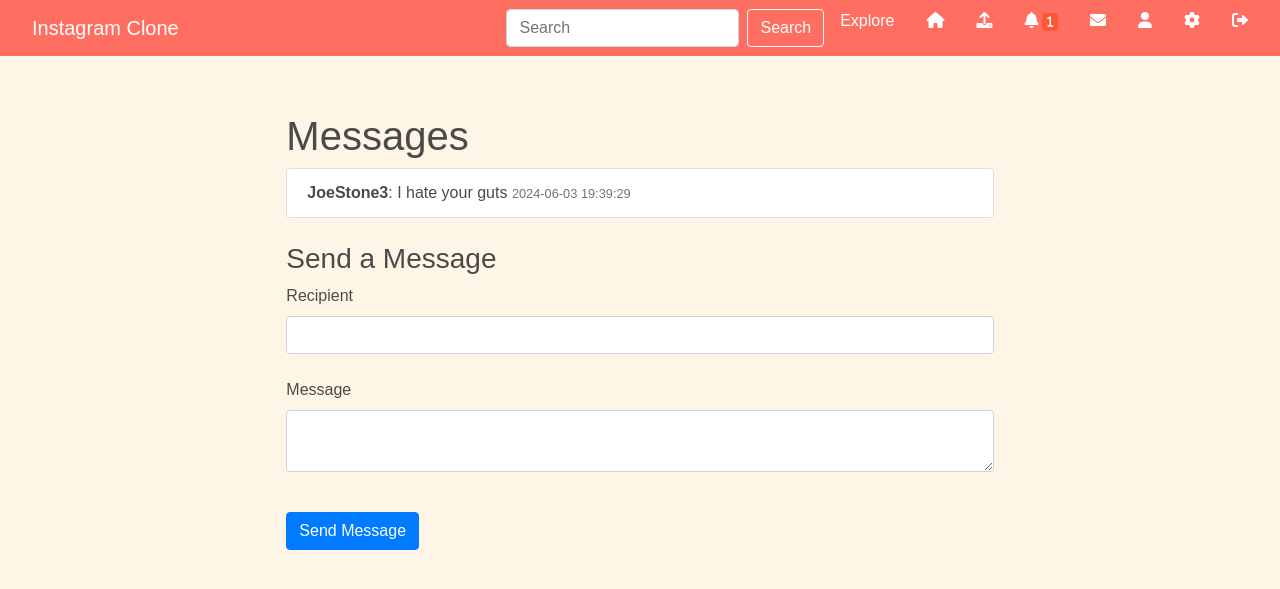
After one commit to joestonecodes/instagran_clone, a Flask app: page /messages in a window 1280 px wide. The commit adds this page. Shown: the top 589 px of the page. Run offline with Flask 3, Linux system fonts and the light colour scheme; a user stored in the database is signed in; data comes from the database, SQL or seed files in the repository; both versions use the stored data as it was after the commit; some libraries are stand-ins or nearby versions.

Commit message:
"updated everything"

```diff
--- a/app/forms.py
+++ b/app/forms.py
@@ -61,3 +61,8 @@ class EditProfileForm(FlaskForm):
 class SearchForm(FlaskForm):
     query = StringField('Search', validators=[DataRequired()])
     submit = SubmitField('Search')
+
+class MessageForm(FlaskForm):
+    recipient = StringField('Recipient', validators=[DataRequired()])
+    body = TextAreaField('Message', validators=[DataRequired(), Length(min=1, max=500)])
+    submit = SubmitField('Send')
--- a/app/main.py
+++ b/app/main.py
@@ -6,8 +6,8 @@ from flask_login import login_required, current_user
 from werkzeug.utils import secure_filename
 from PIL import Image
 from . import db
-from .models import Post, User, Comment, Like, Notification, Story, Hashtag
-from .forms import UploadForm, CommentForm, EditProfileForm, SearchForm, StoryForm
+from .models import Post, User, Comment, Like, Notification, Story, Hashtag, Message
+from .forms import UploadForm, CommentForm, EditProfileForm, SearchForm, StoryForm, MessageForm
 
 
 main = Blueprint('main', __name__)
@@ -133,17 +133,24 @@ def view_story(story_id):
 def uploaded_file(filename):
     return send_from_directory(os.path.join(current_app.root_path, 'uploads'), filename)
 
-@main.route('/profile/<username>')
+@main.route('/profile/<username>', methods=['GET', 'POST'])
 @login_required
 def profile(username):
     form = SearchForm()
-    story_form = StoryForm()
+    comment_form = CommentForm()
     user = User.query.filter_by(username=username).first_or_404()
+    is_current_user = user.id == current_user.id
+    is_following = current_user.is_following(user)
+    message_form = MessageForm()
+    if message_form.validate_on_submit() and not is_current_user:
+        message = Message(sender=current_user, recipient=user, body=message_form.body.data)
+        db.session.add(message)
+        db.session.commit()
+        flash('Your message has been sent.', 'success')
+        return redirect(url_for('main.profile', username=username))
     stories = Story.query.filter_by(user_id=user.id).order_by(Story.timestamp.desc()).all()
     posts = Post.query.filter_by(user_id=user.id).order_by(Post.timestamp.desc()).all()
-    comment_form = CommentForm()
-    is_following = current_user.is_following(user)
-    return render_template('profile.html', user=user, posts=posts, comment_form=comment_form, is_following=is_following, form=form, stories=stories, story_form=story_form)
+    return render_template('profile.html', user=user, is_current_user=is_current_user, form=form, stories=stories, posts=posts, search_form=form, comment_form = comment_form, message_form = message_form, is_following=is_following,)
 
 @main.route('/comment/<int:post_id>', methods=['POST'])
 @login_required
@@ -174,35 +181,34 @@ def like(post_id):
     create_notification(post.author, 'like', message)
     return redirect(request.referrer or url_for('main.index'))
 
-@main.route('/follow/<username>', methods=['POST'])
+@main.route('/follow/<username>')
 @login_required
 def follow(username):
-    user = User.query.filter_by(username=username).first_or_404()
+    user = User.query.filter_by(username=username).first()
     if user is None:
-        flash(f'User {username} not found.', 'danger')
+        flash('User {} not found.'.format(username), 'danger')
         return redirect(url_for('main.index'))
     if user == current_user:
         flash('You cannot follow yourself!', 'danger')
         return redirect(url_for('main.profile', username=username))
     current_user.follow(user)
     db.session.commit()
-    create_notification(user, 'follow', f'{current_user.username} is now following you.')
-    flash(f'You are now following {username}!', 'success')
+    flash('You are now following {}!'.format(username), 'success')
     return redirect(url_for('main.profile', username=username))
 
-@main.route('/unfollow/<username>', methods=['POST'])
+@main.route('/unfollow/<username>')
 @login_required
 def unfollow(username):
-    user = User.query.filter_by(username=username).first_or_404()
+    user = User.query.filter_by(username=username).first()
     if user is None:
-        flash(f'User {username} not found.', 'danger')
+        flash('User {} not found.'.format(username), 'danger')
         return redirect(url_for('main.index'))
     if user == current_user:
         flash('You cannot unfollow yourself!', 'danger')
         return redirect(url_for('main.profile', username=username))
     current_user.unfollow(user)
     db.session.commit()
-    flash(f'You have unfollowed {username}.', 'success')
+    flash('You are no longer following {}.'.format(username), 'success')
     return redirect(url_for('main.profile', username=username))
 
 @main.route('/edit_profile', methods=['GET', 'POST'])
@@ -255,3 +261,41 @@ def hashtag(hashtag):
     hashtag_obj = Hashtag.query.filter_by(name=hashtag).first_or_404()
     posts = Post.query.join(Post.hashtags).filter(Hashtag.id == hashtag_obj.id).order_by(Post.timestamp.desc()).all()
     return render_template('hashtag.html', hashtag=hashtag, posts=posts, comment_form=comment_form, form=form, story_form=story_form)
+
+@main.route('/messages', methods=['GET', 'POST'])
+@login_required
+def messages():
+    form = SearchForm()
+    message_form = MessageForm()
+    if message_form.validate_on_submit():
+        recipient_username = message_form.recipient.data
+        recipient = User.query.filter_by(username=recipient_username).first()
+        if recipient:
+            message = Message(sender=current_user, recipient=recipient, body=message_form.body.data)
+            db.session.add(message)
+            db.session.commit()
+            flash('Your message has been sent.', 'success')
+        else:
+            flash('Recipient not found.', 'danger')
+        return redirect(url_for('main.messages'))
+    received_messages = Message.query.filter_by(recipient_id=current_user.id).order_by(Message.timestamp.desc()).all()
+    for message in received_messages:
+        if not message.read:
+            message.read = True
+    db.session.commit()
+
+    return render_template('messages.html', form=form, messages=received_messages, message_form=message_form)
+
+@main.route('/send_message/<recipient>', methods=['GET', 'POST'])
+@login_required
+def send_message(recipient):
+    form = SearchForm()
+    message_form = MessageForm()
+    recipient_user = User.query.filter_by(username=recipient).first_or_404()
+    if message_form.validate_on_submit():
+        message = Message(sender=current_user, recipient=recipient_user, body=message_form.body.data)
+        db.session.add(message)
+        db.session.commit()
+        flash('Your message has been sent.', 'success')
+        return redirect(url_for('main.messages'))
+    return render_template('send_message.html', form=form, recipient=recipient, message_form=message_form, recipient_user = recipient_user, message = message)
--- a/app/static/css/styles.css
+++ b/app/static/css/styles.css
@@ -3,7 +3,6 @@ body {
 }
 nav {
     background-color: #333;
-    color: #fff;
     padding: 1rem;
     text-align: center;
 }
@@ -30,3 +29,12 @@ nav a {
     width: 100%;
     height: auto;
 }
+.navbar-nav .nav-link .fas {
+    color: #333;  /* This makes sure the icon inherits the color of its parent */
+    margin-right: 5px;  /* Add some spacing between the icon and the text */
+}
+
+.navbar-nav .nav-link .badge {
+    color: #333;
+    margin-left: 5px;  /* Add some spacing between the text and the badge */
+}
--- a/app/templates/base.html
+++ b/app/templates/base.html
@@ -1,3 +1,5 @@
+<!doctype html>
+<html lang="en">
     <!doctype html>
     <html lang="en">
     <head>
@@ -5,21 +7,67 @@
         <meta name="viewport" content="width=device-width, initial-scale=1.0">
         <link href="https://stackpath.bootstrapcdn.com/bootstrap/4.5.2/css/bootstrap.min.css" rel="stylesheet">
         <link rel="stylesheet" href="{{ url_for('static', filename='css/styles.css') }}">
+        <link rel="stylesheet" href="https://cdnjs.cloudflare.com/ajax/libs/font-awesome/6.0.0-beta3/css/all.min.css">
         <title>Instagram Clone</title>
         <style>
+            :root {
+                --primary-color: #ff6f61; /* Warm primary color */
+                --secondary-color: #ffcccb; /* Light warm secondary color */
+                --background-color: #fff5e6; /* Warm background color */
+                --text-color: #4a4a4a; /* Dark text color */
+                --link-color: #ff6f61; /* Warm link color */
+            }
+
+            body {
+                background-color: var(--background-color);
+                color: var(--text-color);
+            }
+            .navbar {
+
+                color:var(--primary-color)
+
+            }
+
+            .navbar, .dropdown-menu {
+                background-color: var(--primary-color);
+            }
+
+            .nav-link, .dropdown-item {
+                color: var(--text-color);
+            }
+
+            .nav-link:hover, .dropdown-item:hover {
+                color: var(--link-color);
+            }
+
+            .badge-danger {
+                background-color: #ff5733; /* Warm badge color */
+            }
+
             .form-group {
                 margin-bottom: 1.5rem;
             }
+
             .form-check-input {
                 margin-right: 0.5rem;
             }
+
             .form-check-label {
                 margin-right: 1.5rem;
+            }
+
+            .navbar-nav .nav-link .fas {
+                color: inherit; /* Ensure the icon inherits the color */
+                margin-right: 5px; /* Add spacing between the icon and the text */
+            }
+
+            .navbar-nav .nav-link .badge {
+                margin-left: 5px; /* Add spacing between the text and the badge */
             }
         </style>
     </head>
 <body>
-    <nav class="navbar navbar-expand-lg navbar-light bg-light">
+    <nav class="navbar navbar-expand-lg" style="color: var(--primary-color);" >
         <a class="navbar-brand" href="{{ url_for('main.index') }}">Instagram Clone</a>
         <div class="collapse navbar-collapse">
             <ul class="navbar-nav ml-auto">
@@ -27,42 +75,49 @@
                     <form class="form-inline" method="POST" action="{{ url_for('main.search') }}">
                         {{ form.hidden_tag() }}
                         <input class="form-control mr-sm-2" type="search" placeholder="Search" aria-label="Search" name="query">
-                        <button class="btn btn-outline-success my-2 my-sm-0" type="submit">Search</button>
+                        <button class="btn btn-outline-light my-2 my-sm-0" style="color: white;" type="submit">Search</button>
                     </form>
                 </li>
                 {% if current_user.is_authenticated %}
                 <li class="nav-item">
-                    <a class="nav-link" href="{{ url_for('main.feed') }}">Feed</a>
+                    <a class="nav-item" style="color:white" href="{{ url_for('main.explore') }}">Explore</a>
                 </li>
                 <li class="nav-item">
-                    <a class="nav-link" href="{{ url_for('main.explore') }}">Explore</a>
+                    <a class="fas fa-home" style="color:white" href="{{ url_for('main.feed') }}"></a>
+                </li>
+
+                <li class="nav-item">
+                    <a class="fas fa-upload" style="color:white"  href="{{ url_for('main.upload') }}"></a>
                 </li>
                 <li class="nav-item">
-                    <a class="nav-link" href="{{ url_for('main.upload') }}">Upload</a>
-                </li>
-                <li class="nav-item">
-                    <a class="nav-link" href="{{ url_for('main.notifications') }}">
-                        Notifications
+                    <a class="fas fa-bell" style="color:white" href="{{ url_for('main.notifications') }}">
                         {% if current_user.notifications.filter_by(read=False).count() > 0 %}
                         <span class="badge badge-danger">{{ current_user.notifications.filter_by(read=False).count() }}</span>
                         {% endif %}
                     </a>
                 </li>
                 <li class="nav-item">
-                    <a class="nav-link" href="{{ url_for('main.profile', username=current_user.username) }}">Profile</a>
+                    <a class="fas fa-envelope" style="color:white" href="{{ url_for('main.messages') }}">
+                        {% if current_user.unread_messages() > 0 %}
+                        <span class="badge badge-danger">{{ current_user.unread_messages() }}</span>
+                        {% endif %}
+                    </a>
                 </li>
                 <li class="nav-item">
-                    <a class="nav-link" href="{{ url_for('main.edit_profile') }}">Edit Profile</a>
+                    <a class="fas fa-user" style="color:white" href="{{ url_for('main.profile', username=current_user.username) }}"></a>
                 </li>
                 <li class="nav-item">
-                    <a class="nav-link" href="{{ url_for('auth.logout') }}">Logout</a>
+                    <a class="fas  fa-cog" style="color:white" href="{{ url_for('main.edit_profile') }}"></a>
+                </li>
+                <li class="nav-item">
+                    <a class="fas fa-sign-out-alt" style="color:white"  href="{{ url_for('auth.logout') }}"></a>
                 </li>
                 {% else %}
                 <li class="nav-item">
-                    <a class="nav-link" href="{{ url_for('auth.login') }}">Login</a>
+                    <a class="fas fa-sign-in-alt" style="color:white" href="{{ url_for('auth.login') }}"></a>
                 </li>
                 <li class="nav-item">
-                    <a class="nav-link" href="{{ url_for('auth.register') }}">Register</a>
+                    <a class="fas fa-user-plus" style="color:white" href="{{ url_for('auth.register') }}"></a>
                 </li>
                 {% endif %}
             </ul>
--- /dev/null
+++ b/app/templates/messages.html
@@ -0,0 +1,35 @@
+{% extends "base.html" %}
+{% block content %}
+<div class="row">
+    <div class="col-md-8 offset-md-2">
+        <h1>Messages</h1>
+
+        <!-- Display received messages -->
+        <ul class="list-group">
+            {% for message in messages %}
+            <li class="list-group-item">
+                <strong>{{ message.sender.username }}</strong>: {{ message.body }}
+                <small class="text-muted">{{ message.timestamp.strftime('%Y-%m-%d %H:%M:%S') }}</small>
+            </li>
+            {% endfor %}
+        </ul>
+
+        <!-- Form for sending new messages -->
+        <div class="mt-4">
+            <h3>Send a Message</h3>
+            <form method="POST">
+                {{ form.hidden_tag() }}
+                <div class="form-group">
+                    {{ message_form.recipient.label(class="form-label") }}
+                    {{ message_form.recipient(class="form-control") }}
+                </div>
+                <div class="form-group">
+                    {{ message_form.body.label(class="form-label") }}
+                    {{ message_form.body(class="form-control") }}
+                </div>
+                <button type="submit" class="btn btn-primary mt-3">Send Message</button>
+            </form>
+        </div>
+    </div>
+</div>
+{% endblock %}
```
Also changed, not shown: app/models.py (+16 -2 lines), app/templates/notifications.html (+14 -7 lines), app/templates/profile.html (+22 -14 lines), app/templates/send_message.html (added, +16 -0 lines), migrations/versions/e78bd500b84e_add_read_column_to_message_model.py (added, +32 -0 lines), app/uploads/eccbeda7a3f74c8b.jpg (added), instance/database.db. Lines whose indentation alone changed are shown as unchanged.
